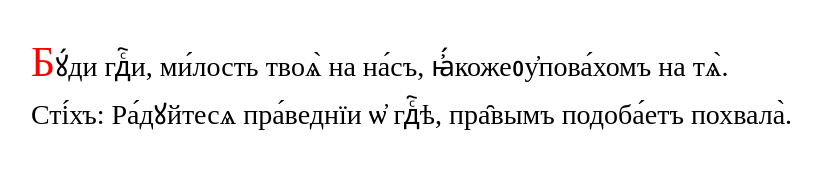
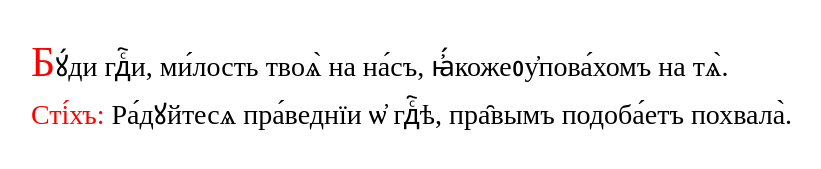
Before and after one commit to markjville/markjville.github.io, a Jekyll site: the page docs/Изобразительная/гл1-прок.html, which Jekyll copies as it is, in a window 1280 px wide. Shown: the part 215-384 px from the top of the page, without its empty margins (35-856 px from the left). Built offline with Jekyll 4.4.1, drawn with Linux system fonts in a browser that asks for light colours; some web fonts are replaced; comment, search, counter and statistics services are not loaded.

Commit message:
Update гл1-прок.html

```diff
--- a/docs/Изобразительная/гл1-прок.html
+++ b/docs/Изобразительная/гл1-прок.html
@@ -39,7 +39,7 @@ p::first-letter {
 
 <div style="text-align:center;color:red;font-size:75%">Прокі́менъ, гла́съ а҃: </div>
 <p>Бꙋ́ди гдⷭ҇и, ми́лость твоѧ̀ на на́съ, ꙗ҆́кожеᲂу҆пова́хомъ на тѧ̀. </br>
-Сті́хъ: Ра́дꙋйтесѧ пра́веднїи ѡ҆ гдⷭ҇ѣ, пра̑вымъ подоба́етъ похвала̀. </p>
+ <span style="color: red;">Сті́хъ: </span>Ра́дꙋйтесѧ пра́веднїи ѡ҆ гдⷭ҇ѣ, пра̑вымъ подоба́етъ похвала̀. </p>
 
      <script>
 function myFunction() {
```
